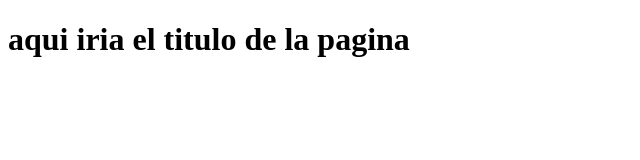
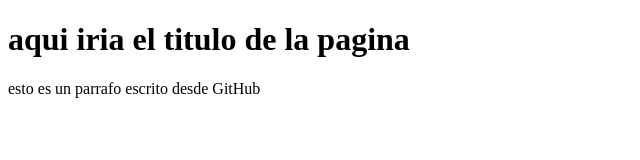
Before and after one commit to soniamc79/proyecto-web-empresa-C, a plain HTML site: page index.html in a window 1280 px wide. Shown: the whole page, without its empty margins (0-640 px from the left). Drawn offline with Linux system fonts and the light colour scheme.

Commit message:
Update index.html

```diff
--- a/index.html
+++ b/index.html
@@ -8,5 +8,6 @@
 </head>
 <body>
     <h1>aqui iria el titulo de la pagina</h1>
+    <p> esto es un parrafo escrito desde GitHub </p>
 </body>
 </html>
```
